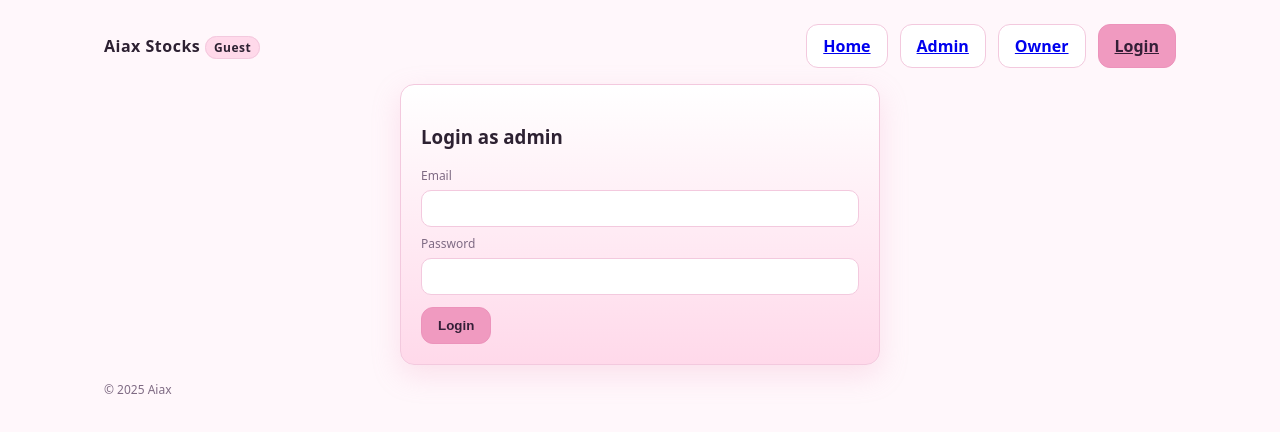
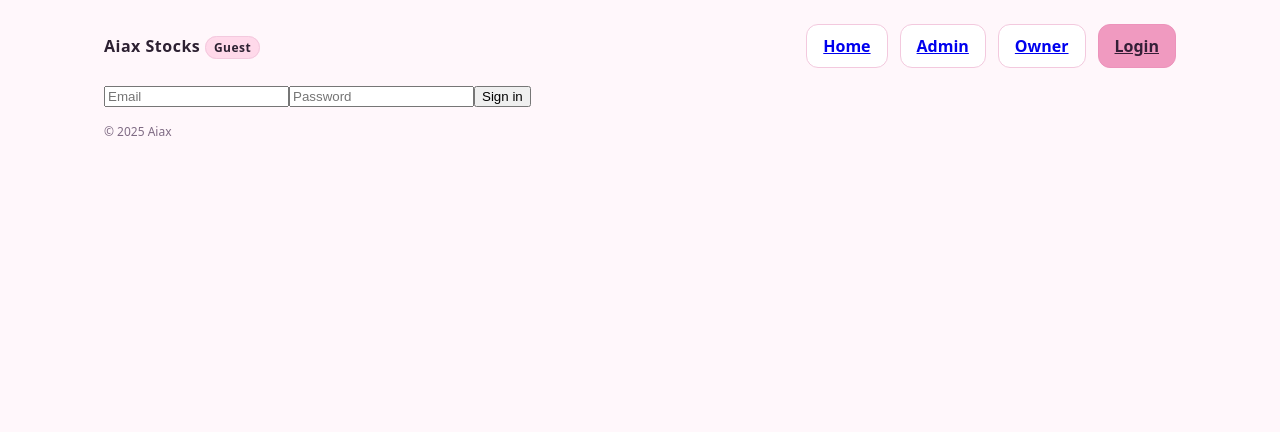
Before and after one commit to aiaxcartpremium/AiaxcartPremiumStocks, a Next.js app: page /login in a window 1280 px wide. Shown: the top 432 px of the page. Built offline with nearby package versions, Linux system fonts and the light colour scheme; no server answers.

Commit message:
Update page.tsx

```diff
--- a/app/login/page.tsx
+++ b/app/login/page.tsx
@@ -1,40 +1,51 @@
-'use client'
-import { useSearchParams, useRouter } from 'next/navigation'
-import { useState } from 'react'
-import { supabase } from '@/lib/supabaseClient'
+'use client';
 
-export default function Login(){
-  const qp = useSearchParams()
-  const as = (qp.get('as') ?? 'admin') as 'admin'|'owner'
-  const [email,setEmail] = useState('')
-  const [password,setPassword] = useState('')
-  const [loading,setLoading] = useState(false)
-  const [err,setErr] = useState('')
-  const router = useRouter()
+import { Suspense } from 'react';
+import { useSearchParams } from 'next/navigation';
 
-  async function submit(e:React.FormEvent){
-    e.preventDefault(); setErr(''); setLoading(true)
-    const { error, data } = await supabase.auth.signInWithPassword({ email, password })
-    setLoading(false)
-    if(error){ setErr(error.message); return }
-    const { data: p } = await supabase.from('profiles').select('role').eq('id', data.user.id).single()
-    const role = p?.role as 'admin'|'owner'|undefined
-    if(!role){ setErr('No role set for this user'); return }
-    if(role !== as){ setErr(`This account is ${role}, not ${as}`); await supabase.auth.signOut(); return }
-    router.push('/'+role)
-  }
+// Make /login dynamic (no static pre-render)
+export const dynamic = 'force-dynamic';
+export const revalidate = 0;
+
+function LoginInner() {
+  const search = useSearchParams();
+  const error = search.get('error'); // example use
 
   return (
-    <div className='card' style={{maxWidth:480,margin:'0 auto'}}>
-      <h3>Login as {as}</h3>
-      <form onSubmit={submit}>
-        <div className='label'>Email</div>
-        <input className='input' value={email} onChange={e=>setEmail(e.target.value)} required/>
-        <div className='label' style={{marginTop:8}}>Password</div>
-        <input className='input' type='password' value={password} onChange={e=>setPassword(e.target.value)} required/>
-        {err && <p style={{color:'#e74c3c',fontSize:12,marginTop:8}}>{err}</p>}
-        <button className='btn primary' style={{marginTop:12}} disabled={loading}>{loading?'Signing in…':'Login'}</button>
+    <div className="p-6 max-w-sm mx-auto">
+      {error ? (
+        <p className="mb-3 rounded bg-red-50 text-red-700 px-3 py-2 text-sm">
+          {error}
+        </p>
+      ) : null}
+
+      {/* your actual login form here */}
+      <form className="space-y-3">
+        <input
+          type="email"
+          placeholder="Email"
+          className="w-full border rounded px-3 py-2"
+        />
+        <input
+          type="password"
+          placeholder="Password"
+          className="w-full border rounded px-3 py-2"
+        />
+        <button
+          type="submit"
+          className="w-full rounded px-3 py-2 bg-pink-500 text-white"
+        >
+          Sign in
+        </button>
       </form>
     </div>
-  )
+  );
 }
+
+export default function LoginPage() {
+  return (
+    <Suspense fallback={<div className="p-6">Loading…</div>}>
+      <LoginInner />
+    </Suspense>
+  );
+}
```
